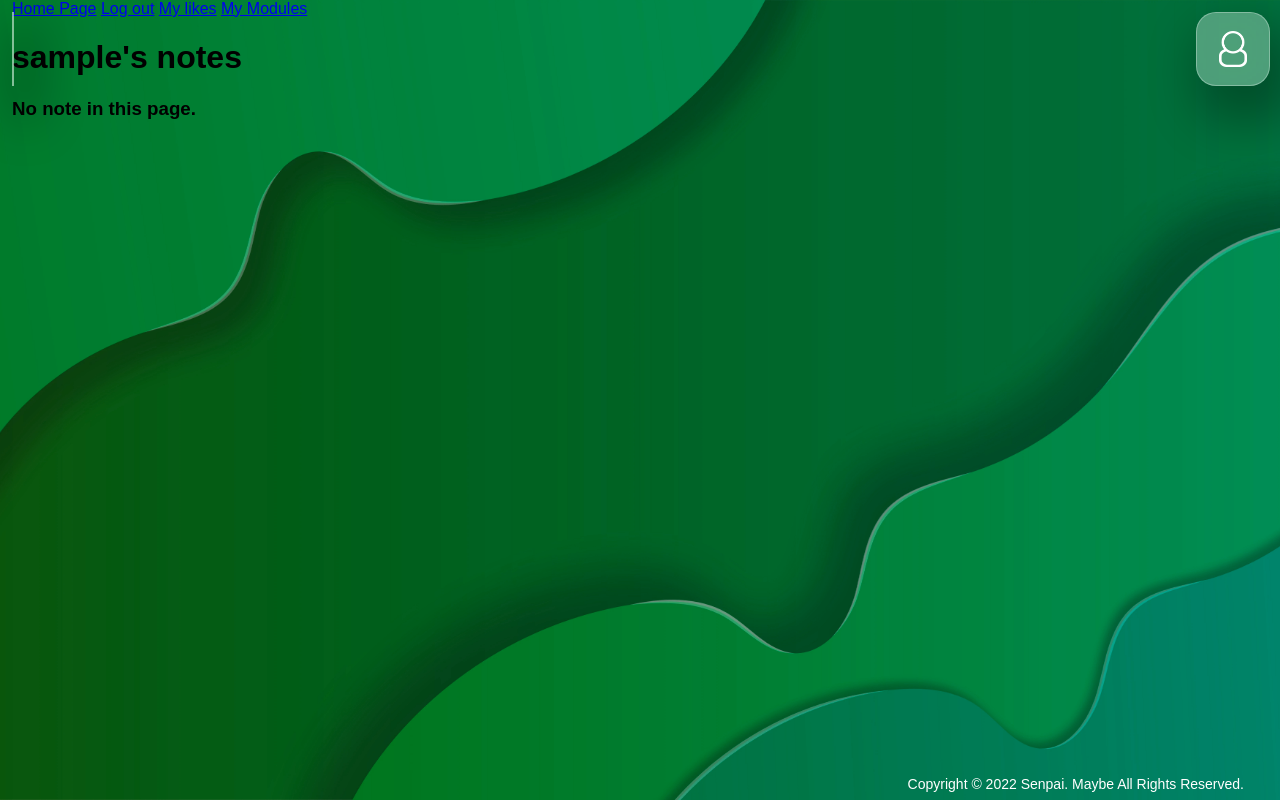
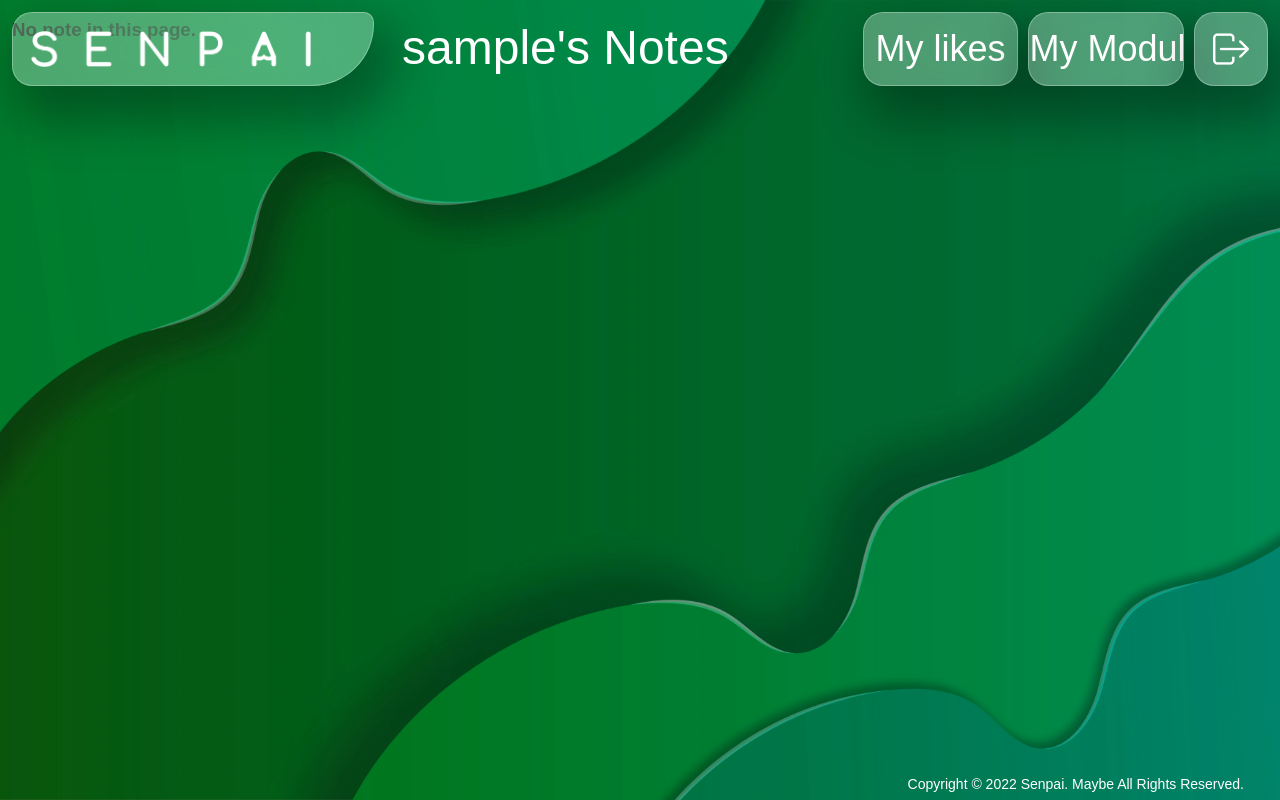
Before and after one commit to ooogood/Senpai_ITechProject, a Django app: page /senpai/mynote/ in a window 1280 px wide. Run offline with Django 3.2, Linux system fonts and the light colour scheme; the visitor is signed in with stand-in values (Sample User, id 1); data that the repository does not hold is empty.

Commit message:
front-end userpages 03131809

```diff
--- a/static/css/base_mf_css.css
+++ b/static/css/base_mf_css.css
@@ -1,5 +1,5 @@
 .navigation.component.userprofile{
-    left: calc(100% - 72px);
+    right: 0;
     width: 72px;
     background-position: 22px 18px;
     background-size: 28px 36px;
--- /dev/null
+++ b/static/css/base_uf_css.css
@@ -0,0 +1,55 @@
+.navigation.component.homepage{
+    width: 36vw;
+    max-width: 360px;
+    border-radius: 20px 10px 62px 20px;
+}
+
+h2{
+    position: absolute;
+    margin: 0;
+    padding: 0;
+    left: min(calc(36vw + 30px), 390px);
+    right: calc(max(min(24vw, 480px), 144px) + 96px);
+    overflow: hidden;
+    font-size: 48px;
+    font-weight: normal;
+    color: white;
+    line-height: 72px;
+    white-space: nowrap;
+}
+
+.navigation.component:nth-child(3), .navigation.component:nth-child(4){
+    margin: 0;
+    padding: 0;
+    width: 12vw;
+    max-width: 240px;
+    min-width: 72px;
+    border-radius: 20px;
+    text-decoration: none;
+    text-align: center;
+    font-size: 36px;
+    font-weight: normal;
+    color: white;
+    white-space: nowrap;
+    line-height: 72px;
+}
+
+.navigation.component:nth-child(3){
+    right: calc(max(min(12vw, 240px), 72px) + 96px);
+
+
+}
+
+.navigation.component:nth-child(4){
+    right: 84px;
+}
+
+.navigation.component.logout{
+    right: 0;
+    width: 72px;
+    background-position: 18px 20px;
+    background-size: 36px 32px;
+    background-repeat: no-repeat;
+    background-image: url("/static/img/logout_icon.webp");
+    border-radius: 20px;
+}
--- a/static/css/home_css.css
+++ b/static/css/home_css.css
@@ -1,11 +1,11 @@
 .navigation.component.homepage{
-    width: calc(100% - 25vw - 96px);
+    width: calc(75% - 96px);
     border-radius: 20px;
 }
 
 .navigation.component.search{
-    left: calc(100% - 25vw - 84px);
-    width: 25vw;
+    left: calc(75% - 84px);
+    right: 84px;
     background-position: 18px 18px;
     background-size: auto 36px;
     background-repeat: no-repeat;
--- /dev/null
+++ b/templates/senpai/base_user_func.html
@@ -0,0 +1,8 @@
+{% extends 'senpai/base.html' %}
+{% load staticfiles %}
+
+{% block header_block %}
+	<link rel="stylesheet" type="text/css" href="{% static 'css/base_uf_css.css' %}"/>
+	{% block header_block_uf %}
+	{% endblock %}
+{% endblock %}
--- a/templates/senpai/mymodule_modules.html
+++ b/templates/senpai/mymodule_modules.html
@@ -2,7 +2,7 @@
 
 <div class = "user_modules">
 {% if user_modules %}
-	<h2>Added Modules</h2>
+	<h3>Added Modules</h3>
 	{% for m in user_modules %}
 		<li>
 		<a href="{% url 'senpai:show_module' m.slug %}">{{ m.name }}</a>
@@ -13,7 +13,7 @@
 </div>
 
 <div class = "other_modules">
-<h2>Avaliable Modules</h2>
+<h3>Avaliable Modules</h3>
 {% for m in other_modules %}
 	<li>
 	<a href="{% url 'senpai:show_module' m.slug %}">{{ m.name }}</a>
--- a/templates/senpai/mynote.html
+++ b/templates/senpai/mynote.html
@@ -1,29 +1,24 @@
-{% extends 'senpai/base_main_func.html' %}
+{% extends 'senpai/base_user_func.html' %}
 {% load staticfiles %}
 {% load senpai_template_tags %}
 
 {% block title_block %}
-	{% if user %}
-		{{ user.username }} 's notes
-	{% else %}
-		Unknown User
-	{% endif %}
+	{{ user.username }} 's notes
 {% endblock %}
 
-{% block header_block_mf %}
+{% block header_block_uf %}
 	<script src="https://code.jquery.com/jquery-3.3.1.min.js"
 			crossorigin="anonymous"></script>
-	<script src="{% static 'js/my_note_delete.js' %}"></script>
+	<script src="{% static 'js/mynote_page.js' %}"></script>
+	<link rel="stylesheet" type="text/css" href="{% static 'css/mynote_css.css' %}"/>
 {% endblock %}
-
+{% block navigation %}
+	<h2 class="navigation usertitle">{{ user.username }}'s Notes</h2>
+	<a class="navigation component mylike" href="{% url 'senpai:mylike' %}">My likes</a>
+	<a class="navigation component mymodule" href="{% url 'senpai:mymodule' %}">My Modules</a>
+	<a class="navigation component logout" href="{% url 'senpai:logout' %}"></a>
+{% endblock %}
 {% block body_block %}
-	<div class="top_links">
-		<a href="{% url 'senpai:home' %}">Home Page</a>
-		<a href="{% url 'senpai:logout' %}">Log out</a>
-		<a href="{% url 'senpai:mylike' %}">My likes</a>
-		<a href="{% url 'senpai:mymodule' %}">My Modules</a>
-	</div>
-	<h1>{{ user.username }}'s notes</h1>
 	{% if user %}
 		<div class="notelist">
 			{% get_mynote_notes user %}
--- a/templates/senpai/note.html
+++ b/templates/senpai/note.html
@@ -47,7 +47,7 @@
 			{% get_comments note user %}
 		</div>
 		<div class="add_commentframe">
-			<textarea class="component add_comment" id="txt_comment" rows="4" cols="50" placeholder="Input your idea..."></textarea>
+			<textarea class="component add_comment" id="txt_comment" rows="4" cols="50" maxlength="300" placeholder="Input your idea..."></textarea>
 			<div class="button add_comment" type="button" id="btn_add_comment"></div>
 		</div>
 	</div>
```
Also changed, not shown: static/css/note_css.css (+18 -3 lines), templates/senpai/mylike.html (+9 -13 lines), templates/senpai/mymodule.html (+9 -9 lines), static/css/mynote_css.css (added), static/img/logout_icon.webp (added), static/js/mynote_page.js (renamed from static/js/my_note_delete.js).
